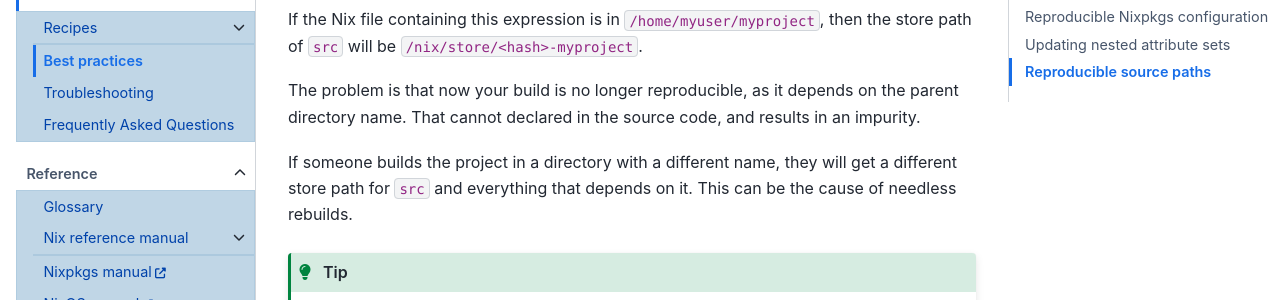
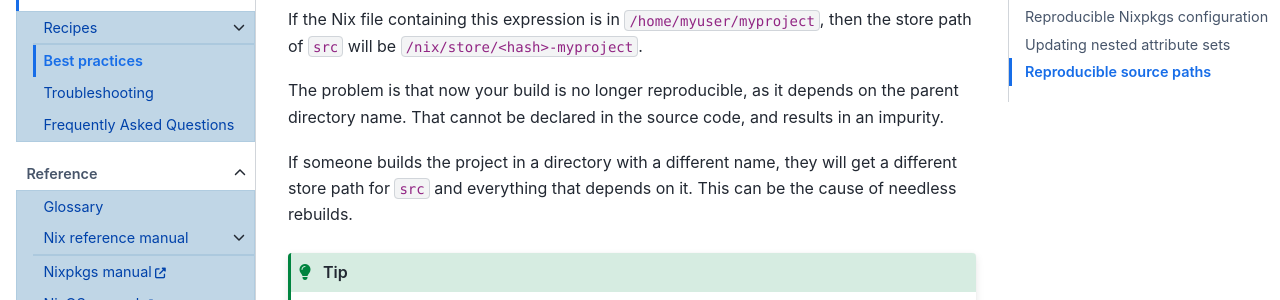
Before and after one commit to NixOS/nix.dev, a Sphinx documentation site: the page built from source/guides/best-practices.md, in a window 1280 px wide and 900 px high, scrolled down 5436 px. Shown: the part 180-480 px from the top of the window. Built offline with Sphinx 7.4.7 and the Sphinx Book theme 1.1.4, drawn with Linux system fonts in a browser that asks for light colours.

Commit message:
Fix Typos (#973)

```diff
--- a/source/guides/best-practices.md
+++ b/source/guides/best-practices.md
@@ -258,7 +258,7 @@ pkgs.stdenv.mkDerivation {
 If the Nix file containing this expression is in `/home/myuser/myproject`, then the store path of `src` will be `/nix/store/<hash>-myproject`.
 
 The problem is that now your build is no longer reproducible, as it depends on the parent directory name.
-That cannot declared in the source code, and results in an impurity.
+That cannot be declared in the source code, and results in an impurity.
 
 If someone builds the project in a directory with a different name, they will get a different store path for `src` and everything that depends on it.
 This can be the cause of needless rebuilds.
```
Also changed, not shown: source/guides/troubleshooting.md (+1 -1 lines), source/tutorials/module-system/module-system.md (+5 -5 lines).
